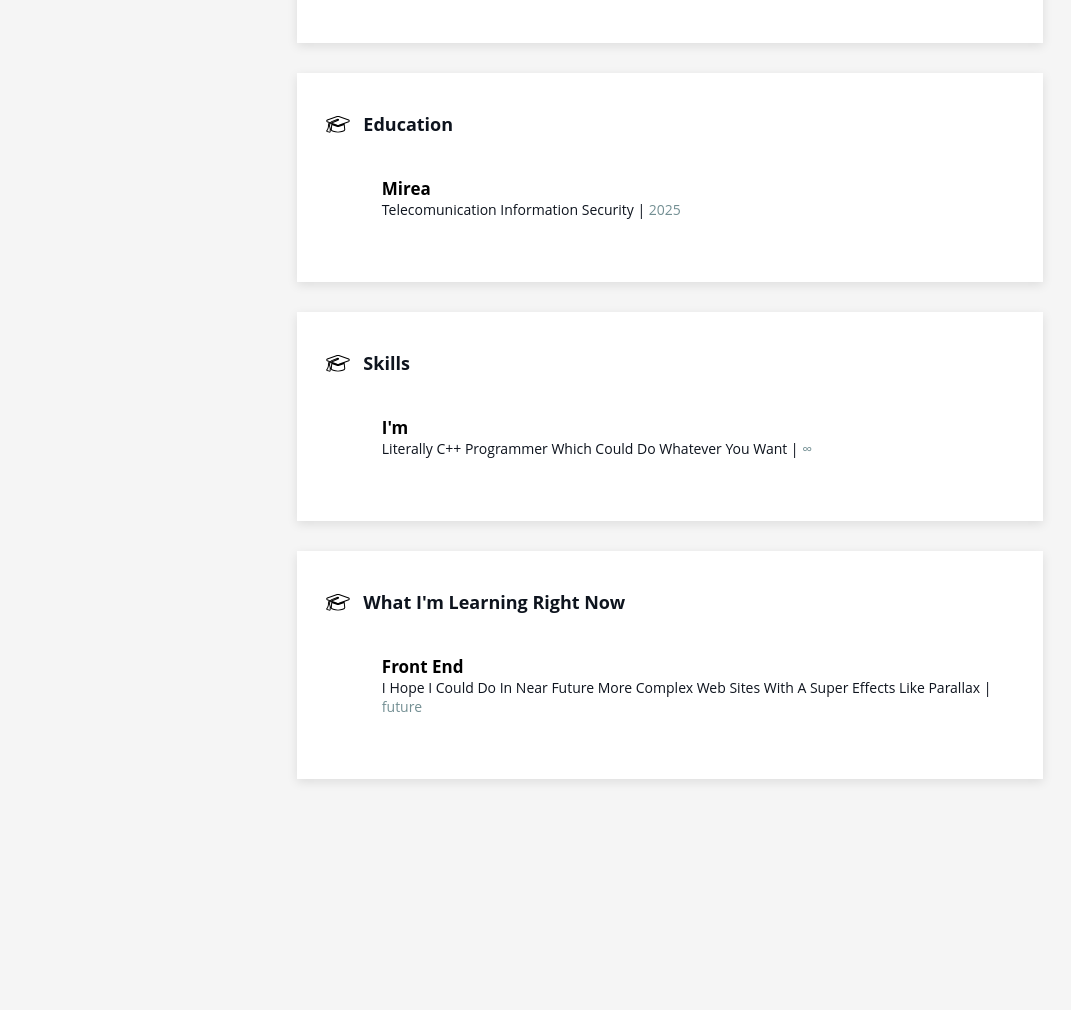
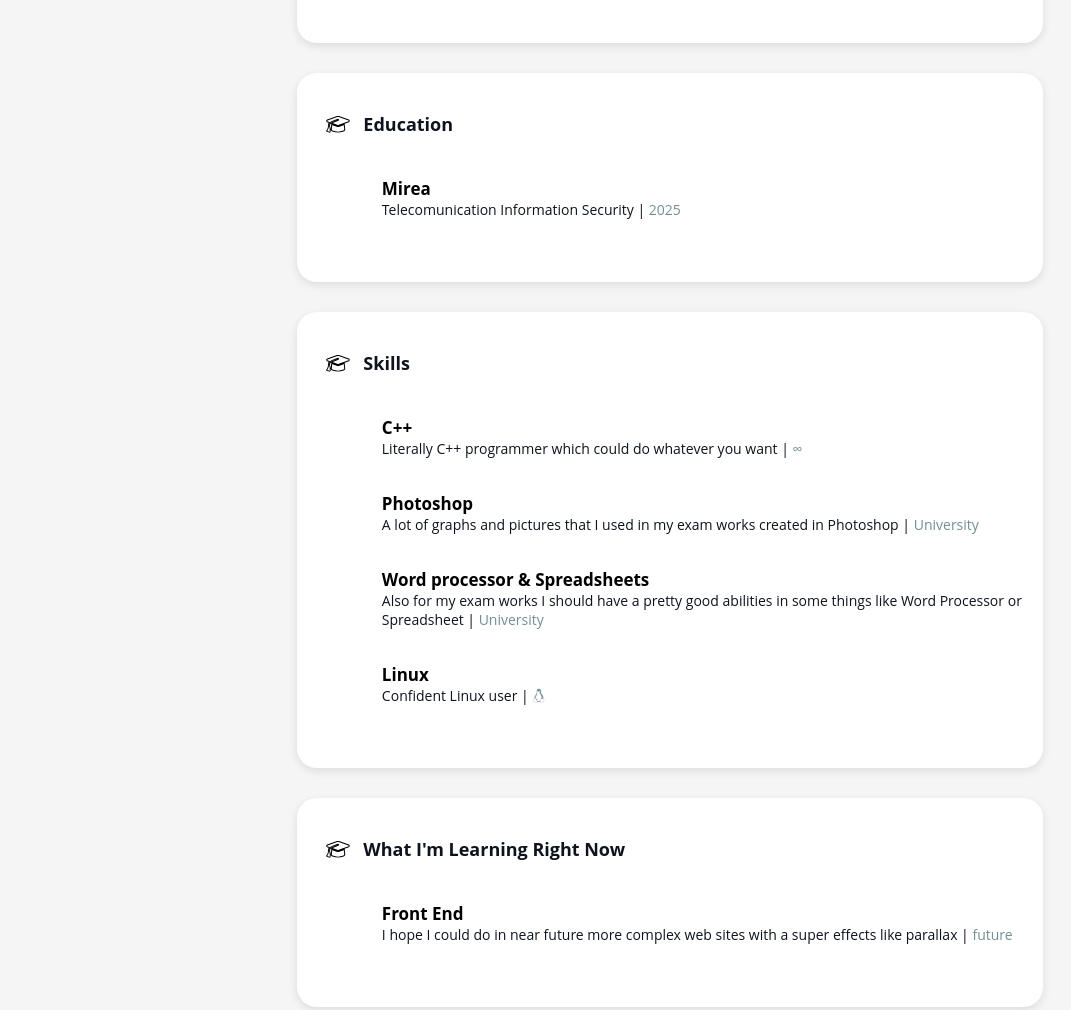
Before and after one commit to axidex/axidex.github.io, a plain HTML site: page index.html in a window 1280 px wide. Shown: the part 545-1555 px from the top of the page, without its empty margins (103-1174 px from the left). Before the commit the page ends 1362 px from the top, so only its background shows below. Drawn offline with Linux system fonts and the light colour scheme.

Commit message:
Some Additions

```diff
--- a/index.html
+++ b/index.html
@@ -21,7 +21,7 @@
         <hr width="100%">
         <div id="about">
             <p style="display:inline;">About</p>
-            <a href="#"><i class="fas fa-pen stroke-transparent-blue"></i></a>
+            <a href=""><i class="fas fa-pen stroke-transparent-blue"></i></a>
         </div>
         <p id="year-graduation">Expected Year of Graduation<br><strong>2025</strong></p>
         <p id="education">Education<br><strong>Mirea</strong>
@@ -62,9 +62,18 @@
             <p><i class="fas fa-graduation-cap stroke-transparent"></i>&nbsp;&nbsp;&nbsp;Skills</p>
             <ul>
                 <li>
-                    <p class="tags">I'm<br><span>Literally C++ Programmer Which Could Do Whatever You Want | <span>∞</span></span>
+                    <p class="tags">C++<br><span>Literally C++ programmer which could do whatever you want | <span>∞</span></span>
                     </p>
                     <a class="edit" href="#"><i class="fas fa-pen stroke-transparent-blue"></i></a>
+                </li>
+                <li>
+                    <p class="tags">Photoshop <br><span>A lot of graphs and pictures that I used in my exam works created in Photoshop | <span>University</span> </span></p>
+                </li>
+                <li>
+                    <p class="tags">Word processor & Spreadsheets <br><span>Also for my exam works I should have a pretty good abilities in some things like Word Processor or Spreadsheet | <span>University</span></span></p>
+                </li>
+                <li>
+                    <p class="tags">Linux <br><span>Confident Linux user | <span><i class="fa-brands fa-linux"></i></span></span></p>
                 </li>
             </ul>
         </div>
@@ -73,7 +82,7 @@
             <p><i class="fas fa-graduation-cap stroke-transparent"></i>&nbsp;&nbsp;&nbsp;What I'm Learning Right Now</p>
             <ul>
                 <li>
-                    <p class="tags">Front End<br><span>I Hope I Could Do In Near Future More Complex Web Sites With A Super Effects Like Parallax | <span>future</span></span>
+                    <p class="tags">Front End<br><span>I hope I could do in near future more complex web sites with a super effects like parallax | <span>future</span></span>
                     </p>
                     <a class="edit" href="#"><i class="fas fa-pen stroke-transparent-blue"></i></a>
                 </li>
--- a/styles/index.css
+++ b/styles/index.css
@@ -135,6 +135,7 @@
 }
 .card{
     box-shadow: 0 3px 10px 0 rgba(0,0,0,.1);
+    border-radius: 20px;
     overflow-x: hidden;
     margin-bottom: 30px;
     padding: 15px 30px 30px 30px;
```
